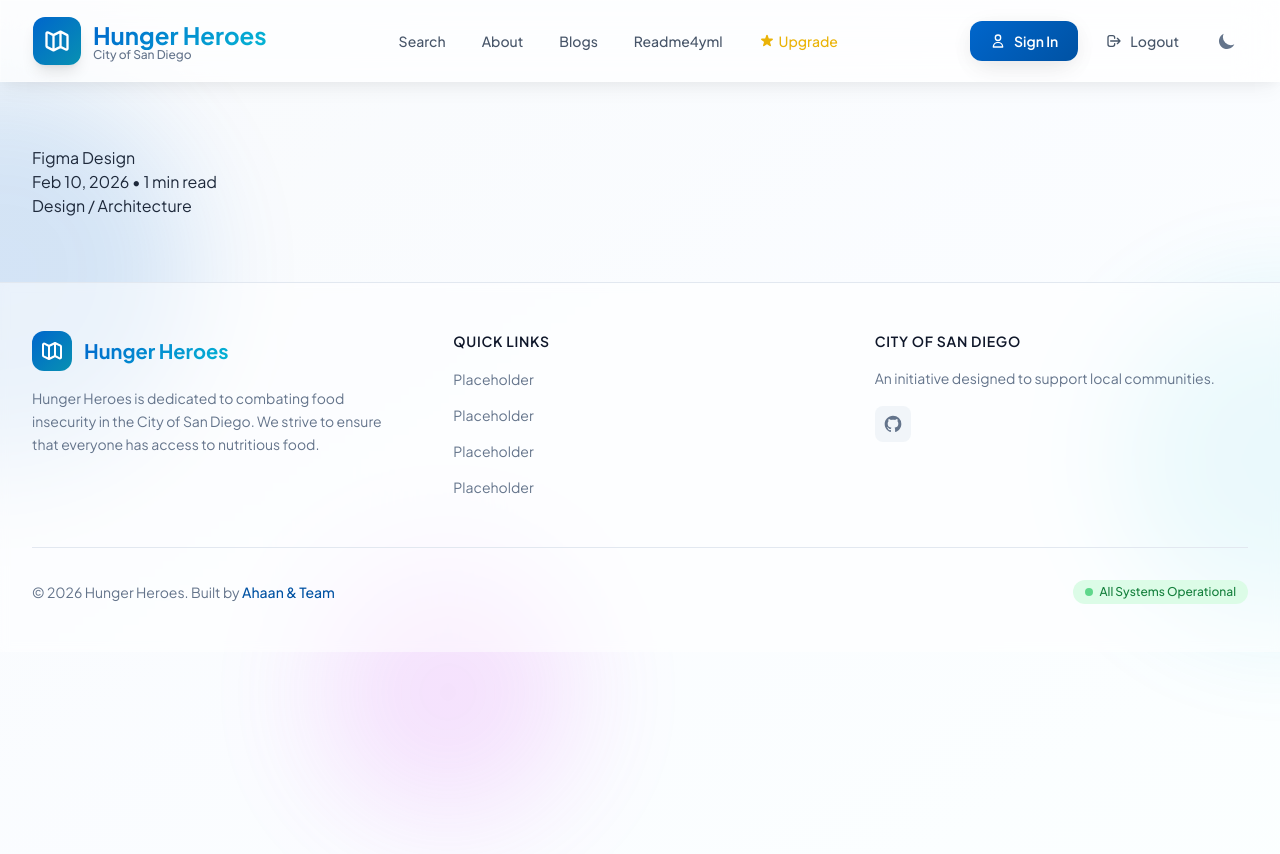
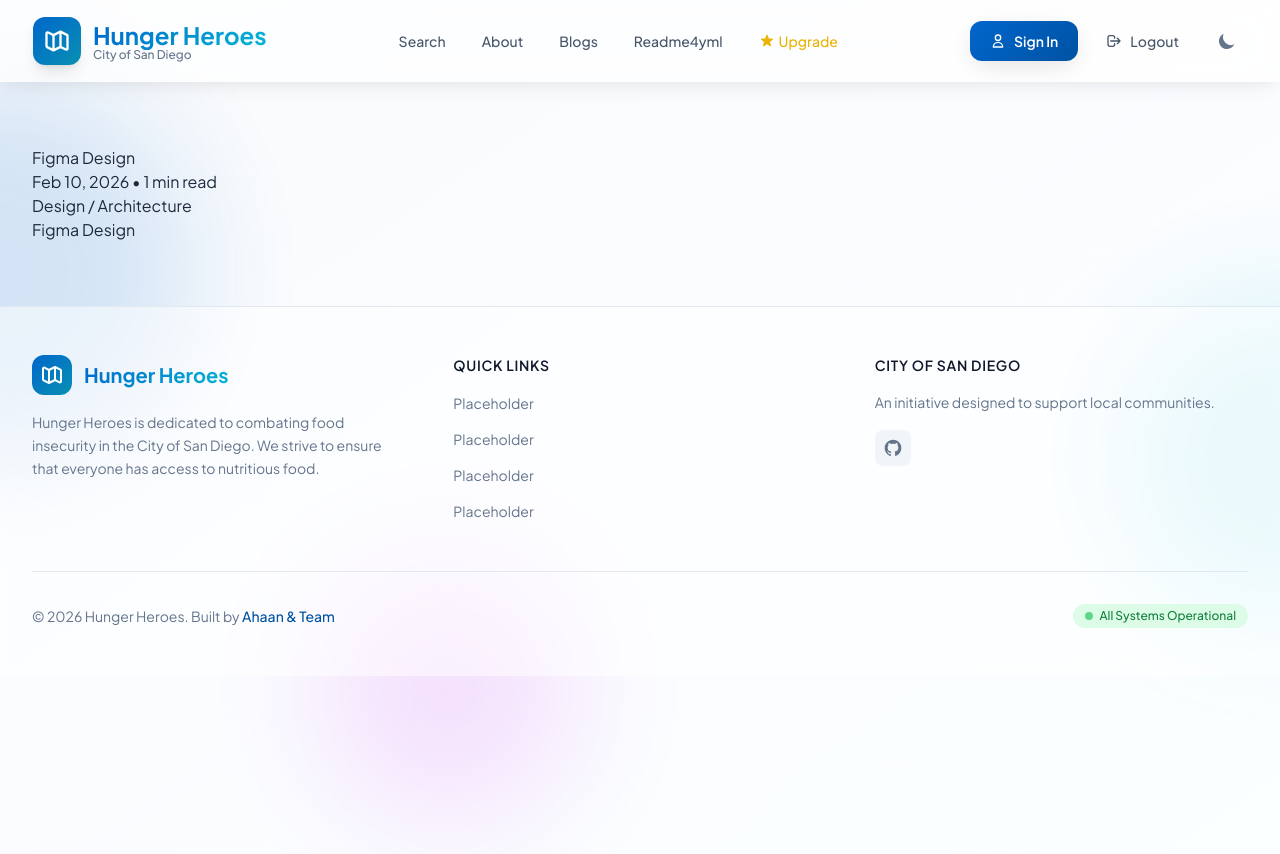
Before and after one commit to Ahaanv19/hunger_heroes, a Jekyll site: the page built from _posts/2026-02-10-figma_design.md, in a window 1280 px wide. Shown: the top 854 px of the page. Built offline with Jekyll 4.4.1, drawn with Linux system fonts in a browser that asks for light colours; nearby versions of some CDN libraries; comment, search, counter and statistics services are not loaded.

Commit message:
figma design addition

```diff
--- a/_posts/2026-02-10-figma_design.md
+++ b/_posts/2026-02-10-figma_design.md
@@ -6,3 +6,5 @@ permalink: /figma_design/
 comments: true
 categories: [Design / Architecture]
 ---
+
+[Figma Design](https://www.figma.com/board/Dj6rFzObfX3xguWYyJOC0c/Untitled?node-id=0-1&t=4dHobY6ar7MK8h6q-1)
```
